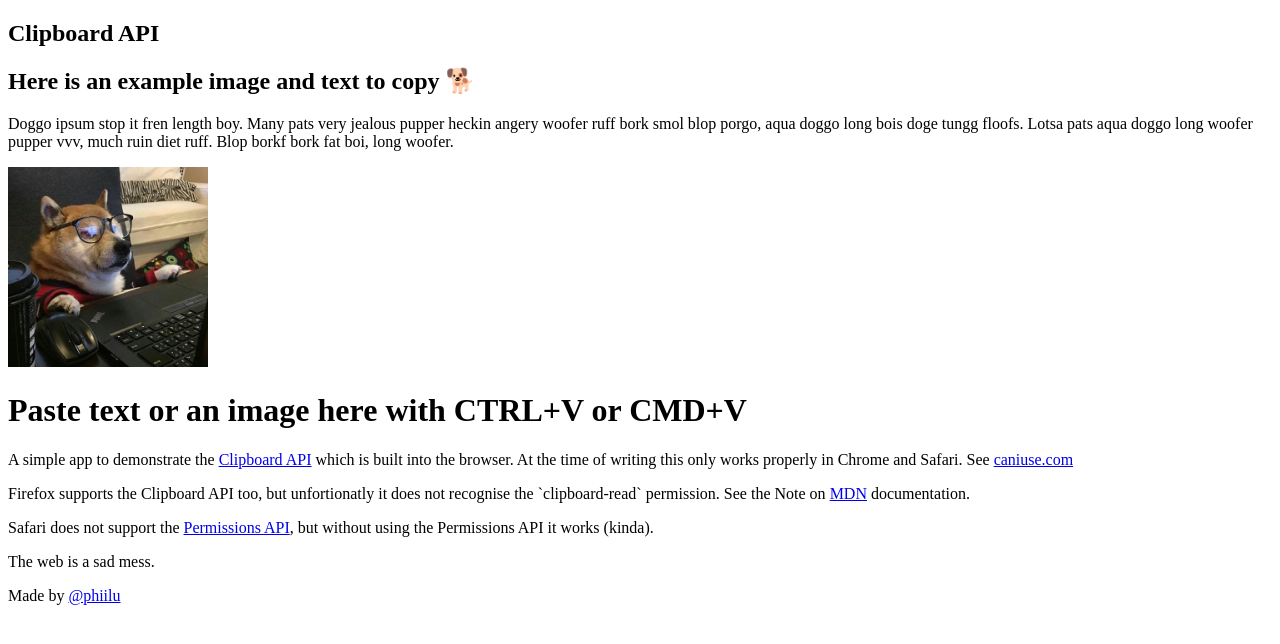
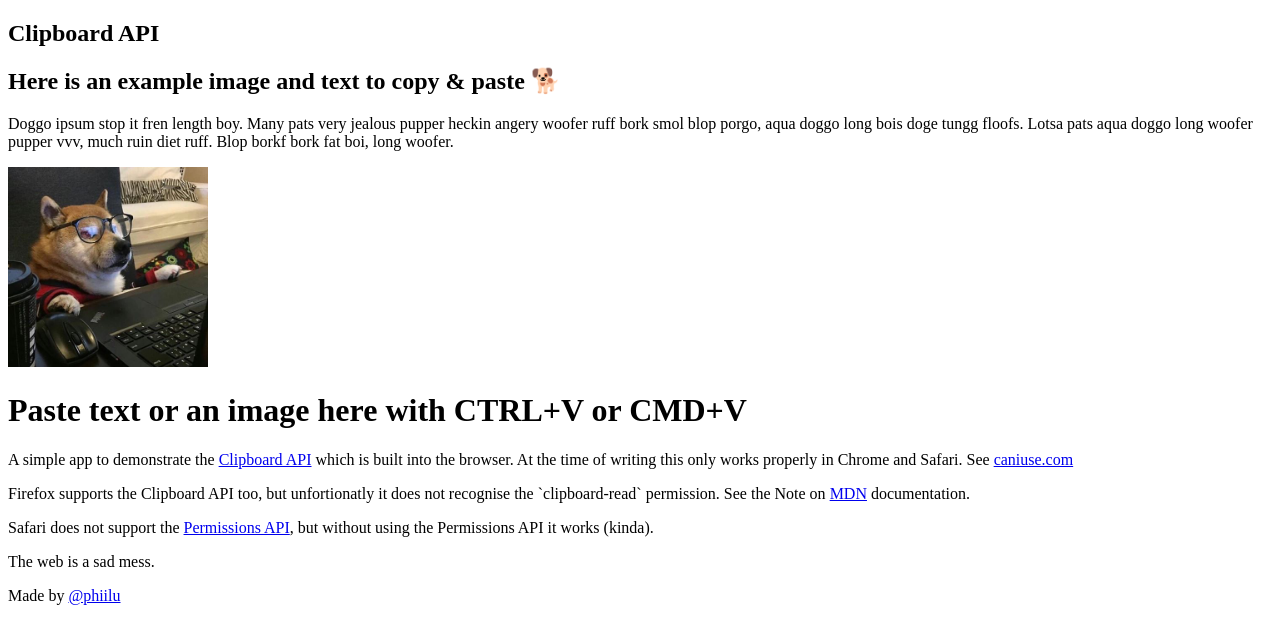
Before and after one commit to phiilu/clipboard-browser-api-demo-nextjs, a Next.js app: page / in a window 1280 px wide. Shown: the top 644 px of the page. Built offline with nearby package versions, Linux system fonts and the light colour scheme.

Commit message:
reword subheading

```diff
--- a/pages/index.js
+++ b/pages/index.js
@@ -8,7 +8,7 @@ function ContentToCopy() {
   return (
     <div className="prose">
       <h2>
-        Here is an example image and text to copy{" "}
+        Here is an example image and text to copy &amp; paste{" "}
         <span role="img" aria-label="doggo">
           🐕
         </span>
```
